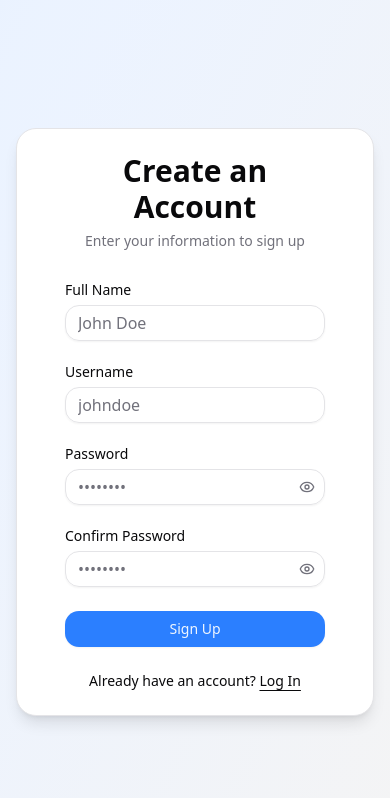
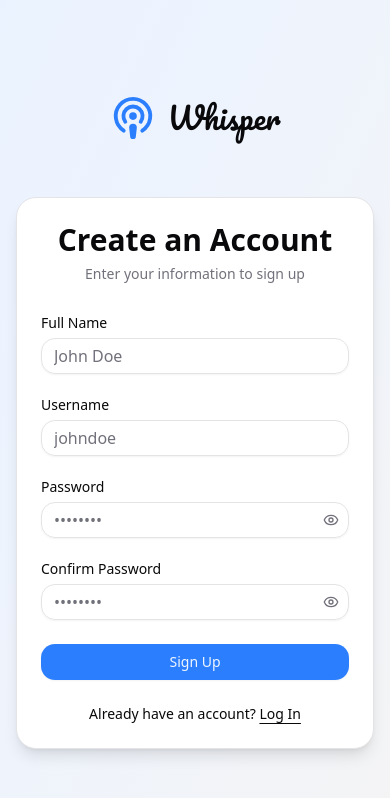
Before and after one commit to frshaad/whisper, a React (Vite) app in the folder client/: page /signup in a window 390 px wide. Shown: the top 798 px of the page. Built offline with nearby package versions, Linux system fonts and the light colour scheme.

Commit message:
Add Logo component and make auth pages responsive

```diff
--- a/client/src/components/login-form.tsx
+++ b/client/src/components/login-form.tsx
@@ -100,7 +100,7 @@ export function LoginForm() {
   }
 
   return (
-    <Card className="mx-auto w-full max-w-md space-y-2 rounded-xl p-6 shadow-lg">
+    <Card className="mx-auto w-full max-w-md space-y-2 rounded-xl shadow-lg md:p-6">
       <CardHeader className="text-center">
         <CardTitle className="text-3xl font-bold">Welcome Back</CardTitle>
         <CardDescription>Enter your credentials to sign in</CardDescription>
--- /dev/null
+++ b/client/src/components/logo.tsx
@@ -0,0 +1,15 @@
+import { Podcast } from 'lucide-react'
+import { Link } from 'react-router'
+
+type LogoProps = {
+  href?: string
+}
+
+export default function Logo({ href = '/' }: LogoProps) {
+  return (
+    <Link to={href ? href : '#'} className="flex items-center gap-3">
+      <Podcast size={46} className="text-primary" />
+      <span className="font-pacifico text-3xl">Whisper</span>
+    </Link>
+  )
+}
--- a/client/src/components/signup-form.tsx
+++ b/client/src/components/signup-form.tsx
@@ -116,7 +116,7 @@ export function SignUpForm() {
   }
 
   return (
-    <Card className="mx-auto w-full max-w-md space-y-2 rounded-xl p-6 shadow-lg">
+    <Card className="mx-auto w-full max-w-md space-y-2 rounded-xl shadow-lg md:p-6">
       <CardHeader className="text-center">
         <CardTitle className="text-3xl font-bold">Create an Account</CardTitle>
         <CardDescription>Enter your information to sign up</CardDescription>
--- a/client/src/pages/auth-layout.tsx
+++ b/client/src/pages/auth-layout.tsx
@@ -1,8 +1,11 @@
 import { Outlet } from 'react-router'
+
+import Logo from '@/components/logo'
 
 export default function AuthLayout() {
   return (
-    <section className="from-primary/10 to-secondary flex min-h-screen items-center justify-center bg-gradient-to-br p-4">
+    <section className="from-primary/10 to-secondary flex min-h-screen flex-col items-center justify-center gap-y-14 bg-gradient-to-br p-4">
+      <Logo href="" />
       <Outlet />
     </section>
   )
```
Also changed, not shown: client/public/logo.svg (added).
